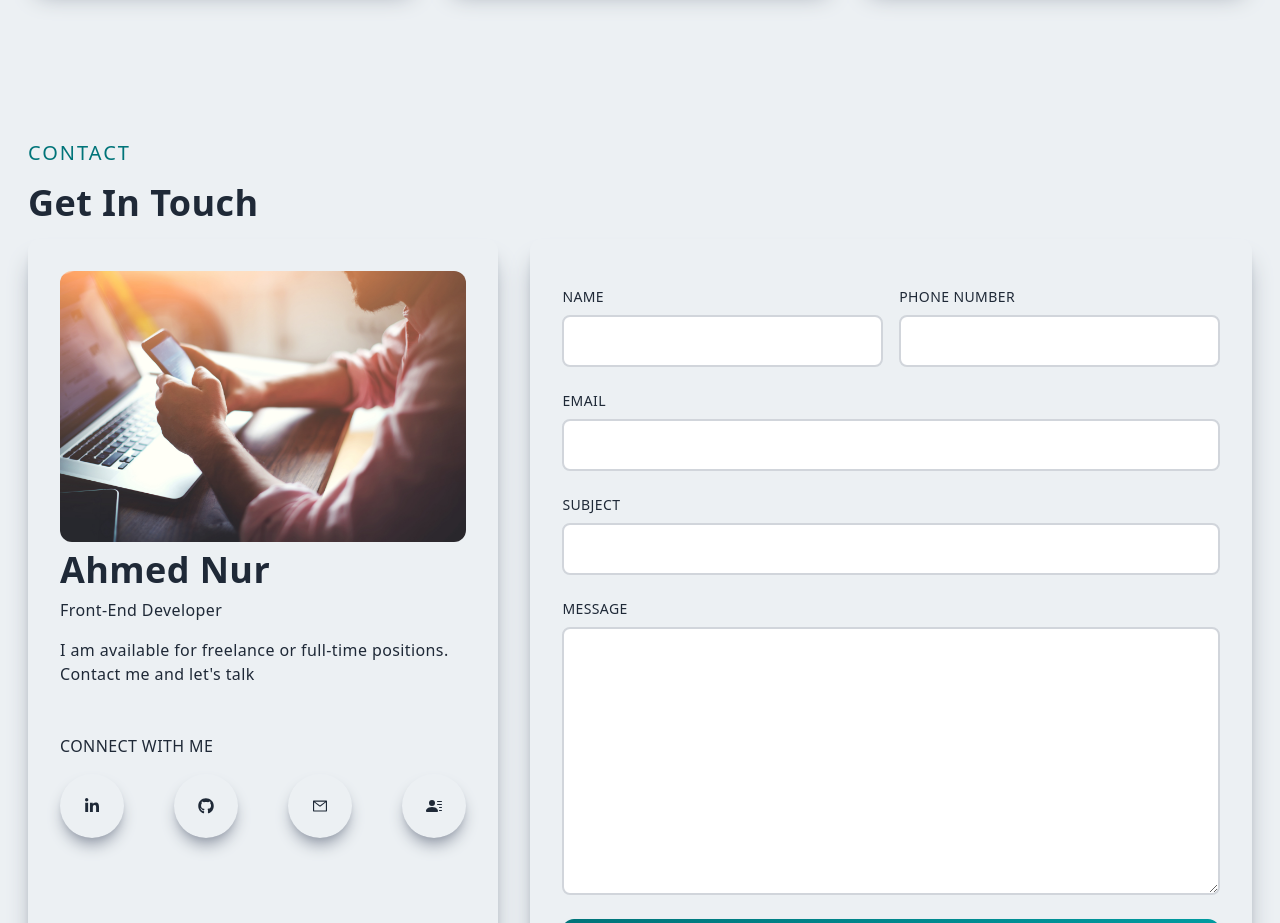
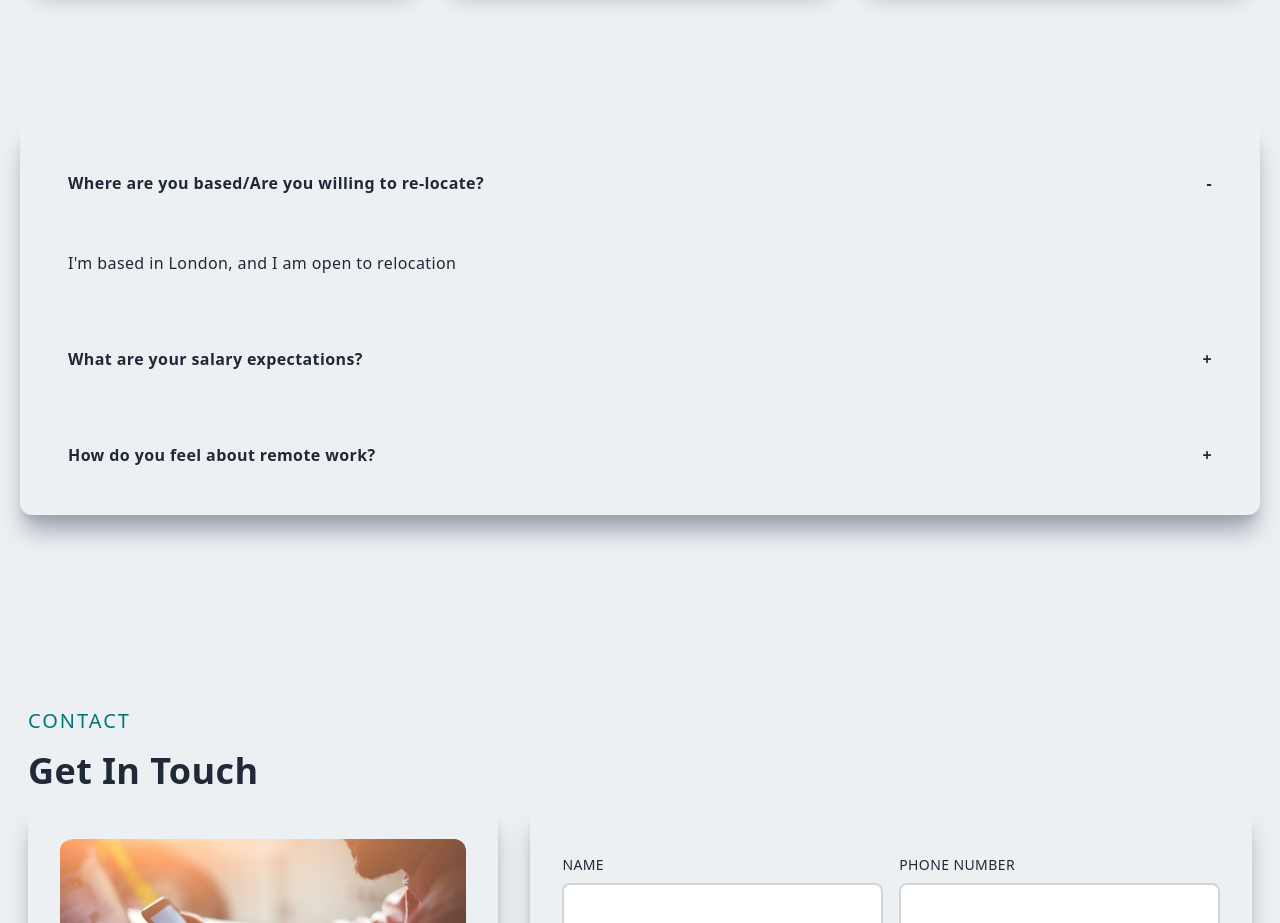
Before and after one commit to lazybump/Portfolio-site-Old, a Next.js app: page / in a window 1280 px wide. Shown: the part 3740-4663 px from the top of the page. Built offline with nearby package versions, Linux system fonts and the light colour scheme.

Commit message:
build accordion

```diff
--- /dev/null
+++ b/components/Accordion.tsx
@@ -0,0 +1,37 @@
+import React, { useState } from "react";
+import faqData from "../public/data/faq.json";
+
+const Accordion = () => {
+  const [selected, setSelected] = useState<number | null>(1);
+
+  const toggle = (id: number) => {
+    if (selected === id) {
+      return setSelected(null);
+    }
+
+    setSelected(id);
+  };
+
+  return (
+    <div className="max-w-[1240px] mx-auto my-32 p-8 space-y-10 shadow-xl shadow-gray-400 rounded-xl">
+      {faqData.map((faqItem) => (
+        <div key={faqItem.id} className="">
+          <header
+            className="flex justify-between p-4 rounded-lg cursor-pointer"
+            onClick={() => toggle(faqItem.id)}
+          >
+            <h3>{faqItem.question}</h3>
+            <span className="font-bold">
+              {selected === faqItem.id ? "-" : "+"}
+            </span>
+          </header>
+          <p className={`p-4 mt-6 ${selected === faqItem.id ? "" : "hidden"}`}>
+            {faqItem.answer}
+          </p>
+        </div>
+      ))}
+    </div>
+  );
+};
+
+export default Accordion;
--- a/pages/index.tsx
+++ b/pages/index.tsx
@@ -1,5 +1,6 @@
 import Head from "next/head";
 import About from "../components/About";
+import Accordion from "../components/Accordion";
 import Contact from "../components/Contact";
 import Main from "../components/Main";
 import Projects from "../components/Projects";
@@ -39,6 +40,7 @@ export default function Home() {
       <Skills />
       <Projects />
       <Testimonials />
+      <Accordion />
       <Contact />
     </div>
   );
--- /dev/null
+++ b/public/data/faq.json
@@ -0,0 +1,17 @@
+[
+  {
+    "id": 1,
+    "question": "Where are you based/Are you willing to re-locate?",
+    "answer": "I'm based in London, and I am open to relocation"
+  },
+  {
+    "id": 2,
+    "question": "What are your salary expectations?",
+    "answer": "It depends on the total comp as well as the culture fit"
+  },
+  {
+    "id": 3,
+    "question": "How do you feel about remote work?",
+    "answer": "I'm indifferent about it. I'd like some flexibility to allow for remote work if need be, but I'm happy to commute too"
+  }
+]
```
